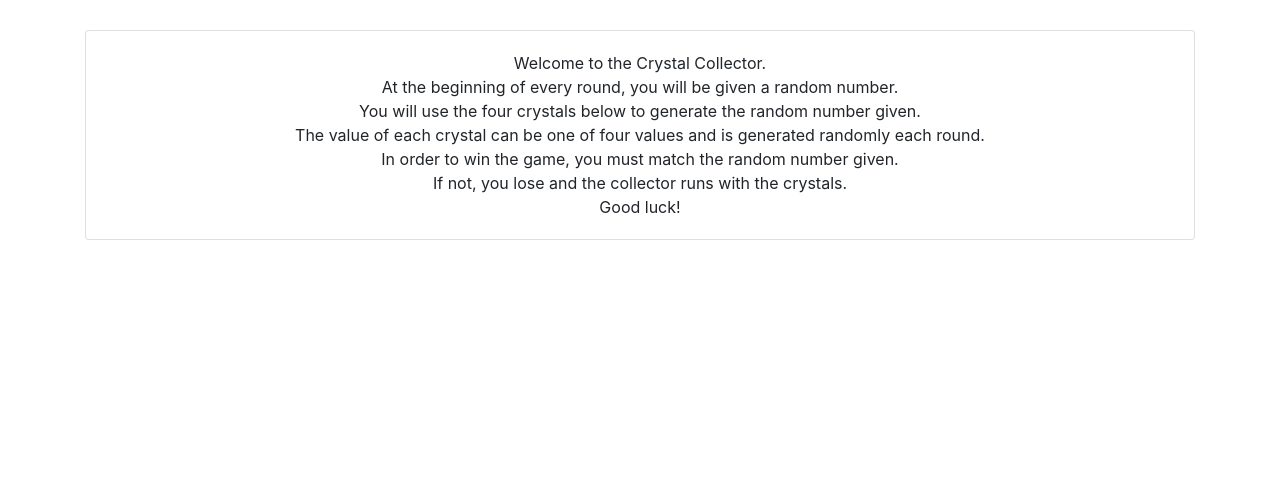
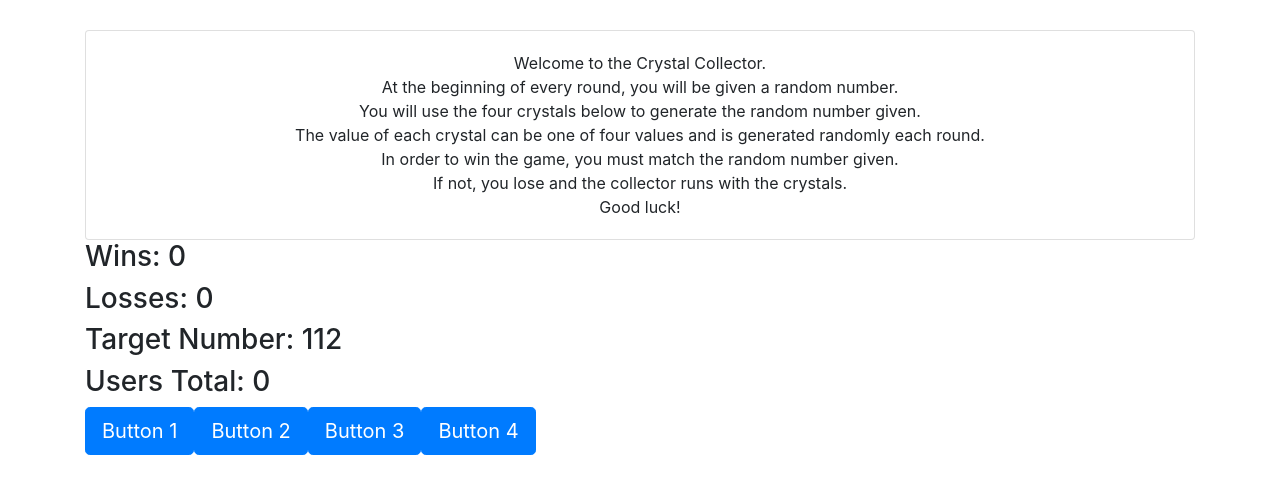
Before and after one commit to dcarde24/unit-4-game, a plain HTML site: page index.html in a window 1280 px wide. Shown: the part 205-698 px from the top of the page. Drawn offline with nearby package versions, Linux system fonts and the light colour scheme.

Commit message:
added game logic using jquery, added functions and buttons dynamically

```diff
--- a/assets/javascript/game.js
+++ b/assets/javascript/game.js
@@ -0,0 +1,41 @@
+// var comp = random(90-120)
+var rand12 = function() {
+    return Math.ceil(Math.random() * 12)
+};
+
+var rand120 = function() {
+    return Math.round(Math.random() * 30) + 90
+}
+console.log(rand12());
+console.log(rand120());
+
+var wins = 0;
+var losses = 0;
+var targetNumber = rand120();
+var total = 0;
+
+
+var display = function() {
+$("#Wins").text(wins)
+$("#Losses").text(losses)
+$("#TargetNum").text(targetNumber)
+$("#UserNum").text(total)
+}
+
+var buttons = function() {
+    for (i = 1; i <= 4; i++) {var newBtn = $("<button>")
+    newBtn.addClass("btn btn-primary btn-lg btn-crystal")
+    newBtn.attr("value", rand12())
+    newBtn.text("Button " + i)
+    $("#btn_area").append(newBtn)}
+}
+
+$("#btn_area").on("click", ".btn-crystal", function() {
+    var value = $(this).attr("value");
+    console.log(value);
+    total += parseInt(value)
+    display()
+})
+
+display();
+buttons();
--- a/index.html
+++ b/index.html
@@ -32,6 +32,15 @@
 
                         </div>
                       </div>
+                      <h3>Wins: <span id="Wins"></span></h3>
+                      <h3>Losses: <span id="Losses"></span></h3>
+                      <h3>Target Number: <span id="TargetNum"></span></h3>
+                      <h3>Users Total: <span id="UserNum"></span></h3>
+
+                      <div id="btn_area">
+                      </div>
+
+
 
 
 
@@ -45,10 +54,12 @@
 
     <!-- Optional JavaScript -->
     <!-- jQuery first, then Popper.js, then Bootstrap JS -->
-    <script src="https://code.jquery.com/jquery-3.3.1.slim.min.js" integrity="sha384-q8i/X+965DzO0rT7abK41JStQIAqVgRVzpbzo5smXKp4YfRvH+8abtTE1Pi6jizo" crossorigin="anonymous"></script>
+    <script src="https://code.jquery.com/jquery-3.4.1.min.js"
+  integrity="sha256-CSXorXvZcTkaix6Yvo6HppcZGetbYMGWSFlBw8HfCJo="
+  crossorigin="anonymous"></script>
     <script src="https://cdnjs.cloudflare.com/ajax/libs/popper.js/1.14.7/umd/popper.min.js" integrity="sha384-UO2eT0CpHqdSJQ6hJty5KVphtPhzWj9WO1clHTMGa3JDZwrnQq4sF86dIHNDz0W1" crossorigin="anonymous"></script>
     <script src="https://stackpath.bootstrapcdn.com/bootstrap/4.3.1/js/bootstrap.min.js" integrity="sha384-JjSmVgyd0p3pXB1rRibZUAYoIIy6OrQ6VrjIEaFf/nJGzIxFDsf4x0xIM+B07jRM" crossorigin="anonymous"></script>
-    <script src="javascript/game.js"></script>
+    <script src="./assets/javascript/game.js"></script>
         </div>
   </body>
 </html>
```
